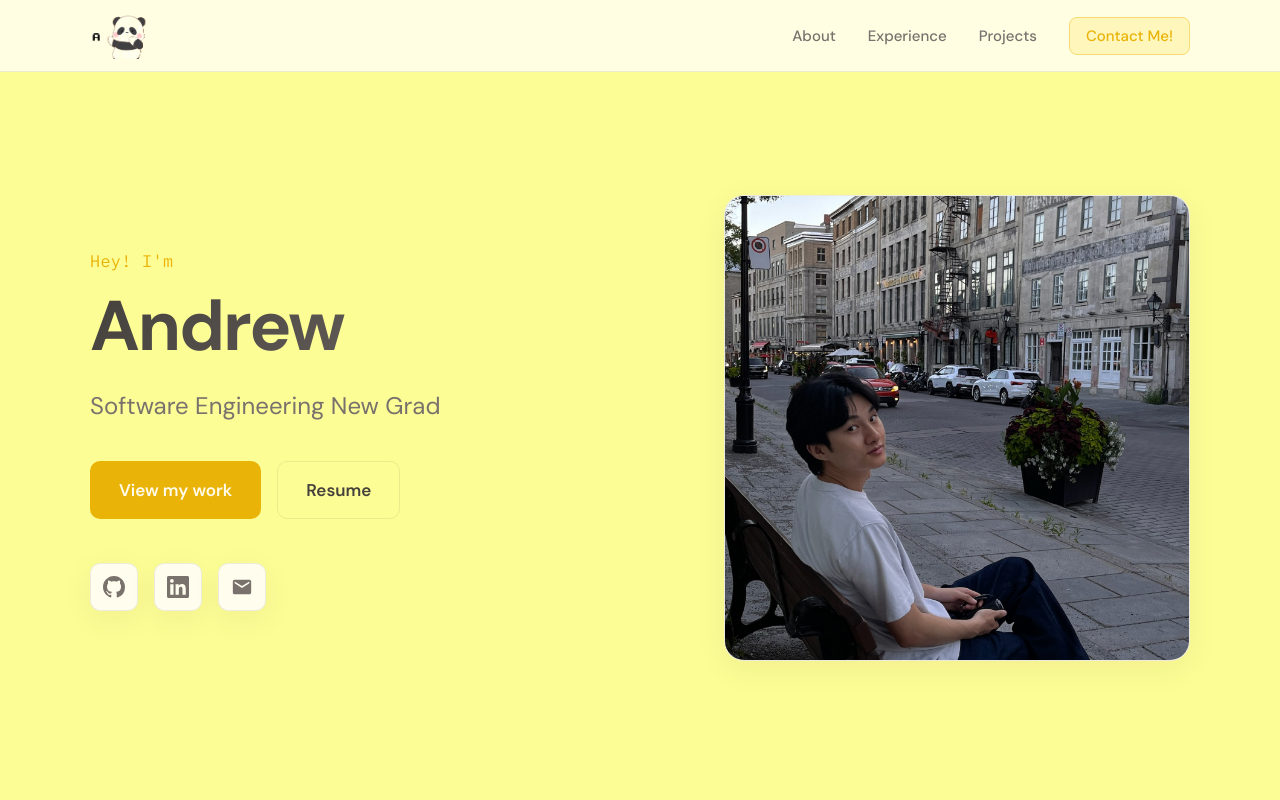
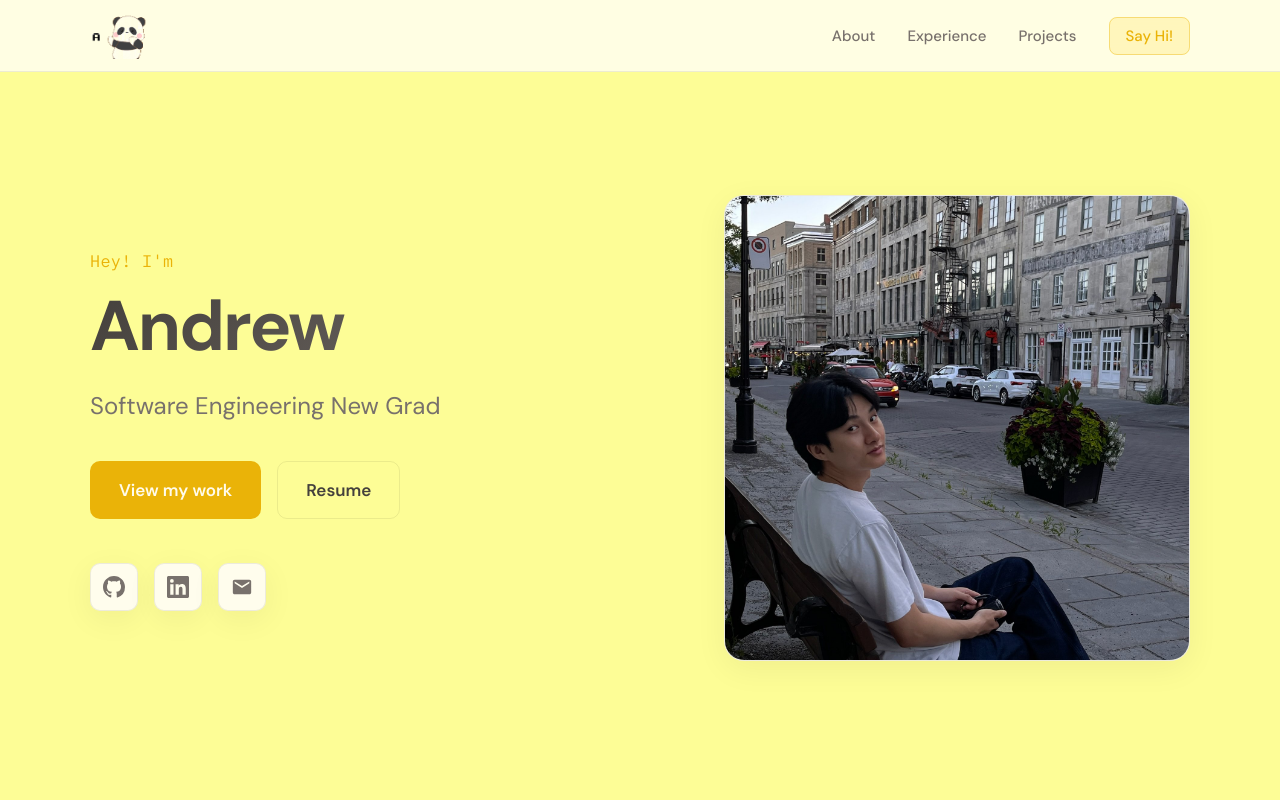
Before and after one commit to andrewwchann/portfolio, a React (Vite) app: page / in a window 1280 px wide. Shown: the top 800 px of the page. Built offline with nearby package versions, Linux system fonts and the light colour scheme; what @paper-design/shaders would draw is missing.

Commit message:
contact change

```diff
--- a/src/components/Header.tsx
+++ b/src/components/Header.tsx
@@ -83,7 +83,7 @@ export default function Header() {
           ))}
           <li>
             <a className="nav-cta" href="#contact" onClick={closeMenu}>
-              Contact Me!
+              Say Hi!
             </a>
           </li>
         </ul>
```
